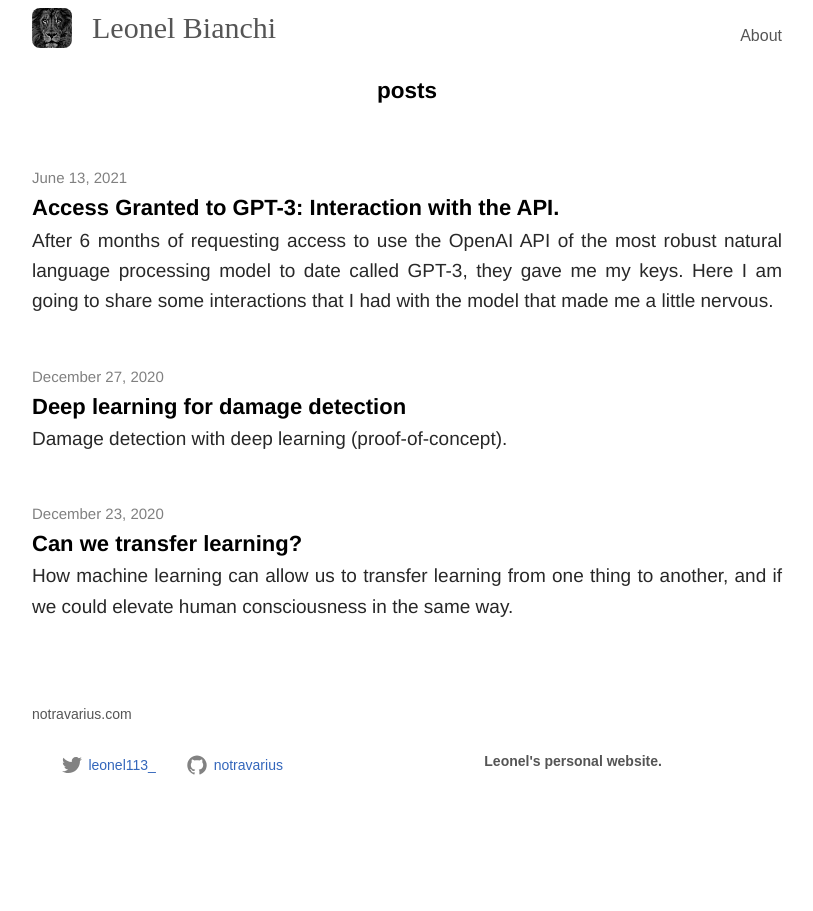
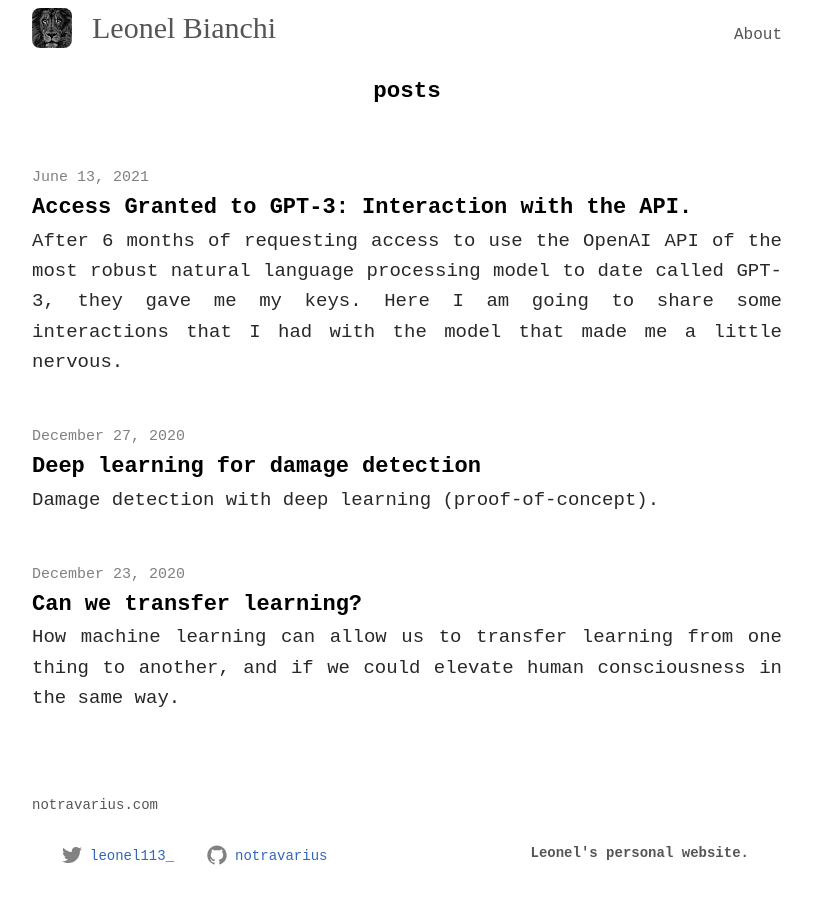
Before and after one commit to leonelBianchi/lebianchi.github.io, a Jekyll site: the page built from index.md, in a window 1280 px wide. Shown: the whole page, without its empty margins (233-1046 px from the left). Built offline with Jekyll 4.4.1, drawn with Linux system fonts in a browser that asks for light colours.

Commit message:
font-family

```diff
--- a/_layouts/default.html
+++ b/_layouts/default.html
@@ -6,13 +6,13 @@
     <title>Notravarius blog</title>
     <style>
         body{
-            font-family: Arial, Helvetica, sans-serif;
+            font-family: NBInter,monospace;
             margin-left: auto;
             margin-right: auto;
             max-width: 750px;
             font-size: 5px;
             background-color: white;
-            color: #555;
+            color:#19232d;
         }
 
         .name{
@@ -28,7 +28,7 @@
         .main{
             font-size: 15px;
             max-width: 750px;
-            font-family:Helvetica, 'Open Sans', sans-serif;
+            font-family:NBInter,monospace;
             font-weight: normal;
             line-height: 1.6;
             color: black;
```
